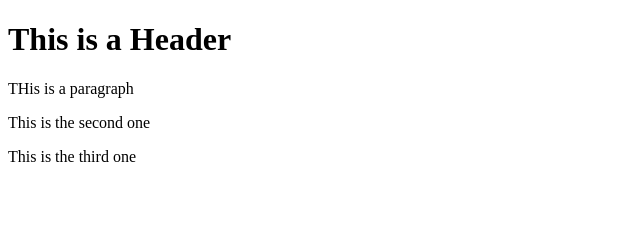
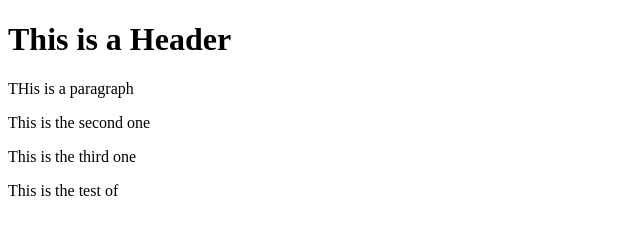
Before and after one commit to Sarah220425/React, a website: page index.html in a window 1280 px wide. Shown: the whole page, without its empty margins (0-640 px from the left). Drawn offline with Linux system fonts and the light colour scheme.

Commit message:
fourth commit

```diff
--- a/index.html
+++ b/index.html
@@ -6,5 +6,6 @@
         <p>THis is a paragraph</p>
         <p>This is the second one</p>
         <p>This is the third one</p>
+        <p>This is the test of </p>
     </body>
 </html>
```
Also changed, not shown: 1 other file.
